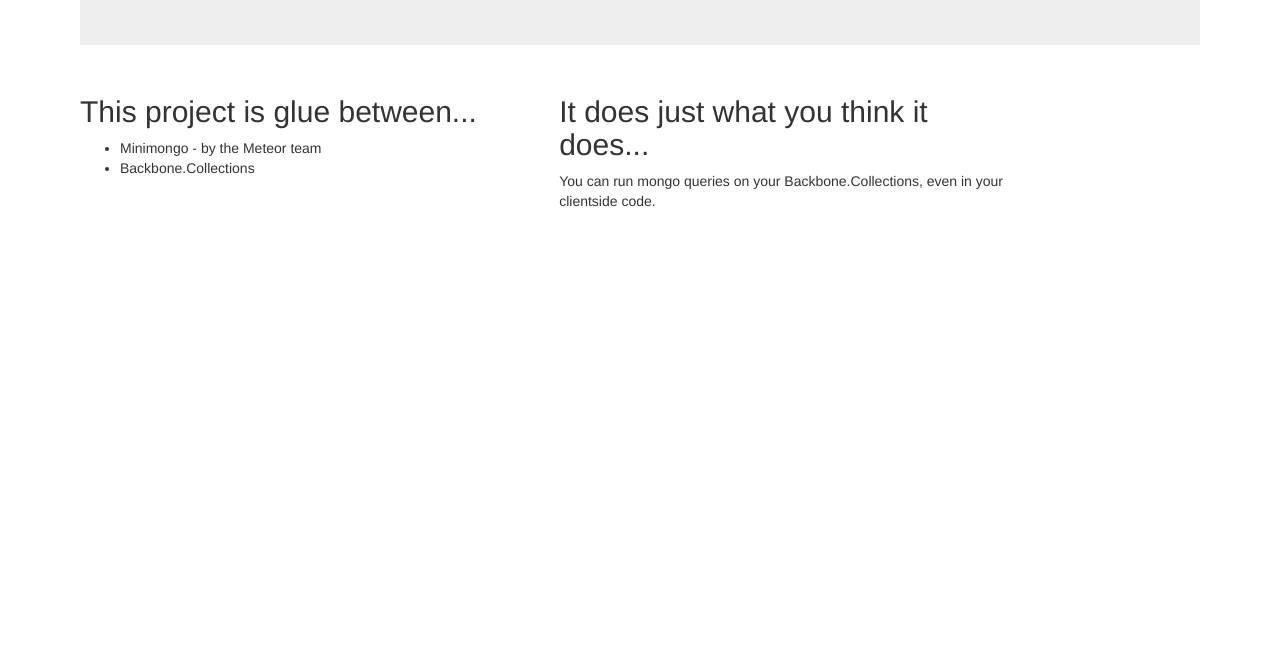
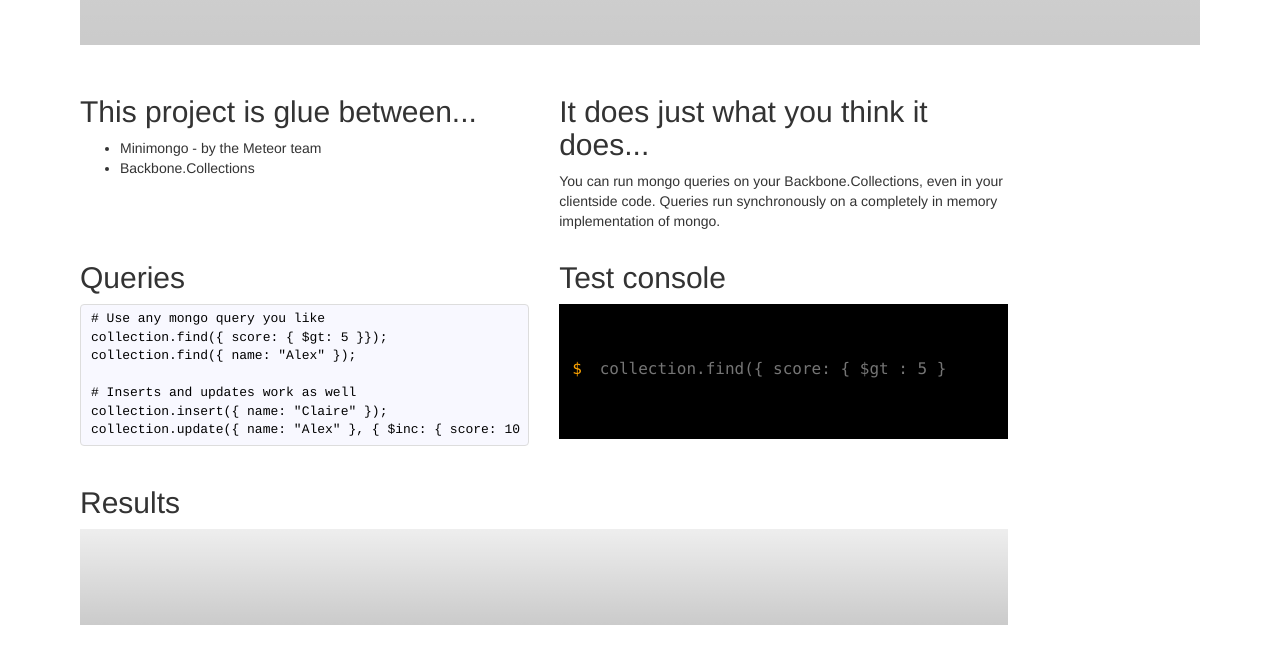
Before and after one commit to alexhancock/backbone-mongo, a website: page index.html in a window 1280 px wide. Shown: the part 579-1242 px from the top of the page. Before the commit the page ends 880 px from the top, so only its background shows below. Drawn offline with nearby package versions, Linux system fonts and the light colour scheme; files whose address does not match are found by name.

Commit message:
[docs] A basic test console for running queries WIP

```diff
--- a/components/app.css
+++ b/components/app.css
@@ -5,3 +5,40 @@
   padding-top: 15px;
   margin-bottom: -25px;
 }
+.jumbotron {
+
+  background-image: -webkit-linear-gradient(rgba(0,0,0,0), rgba(0,0,0,0.15));
+  box-shadow: inset 0 0<D-R> 0 rgba(0,0,0,0.25);
+  // text-shadow: 0 1px 3px #222;
+}
+pre, code {
+  background: #F8F8FF;
+  border: 1px solid #DDD;
+  padding: 5px 10px;
+  color: black;
+  margin-bottom: 20px;
+  font-family: courier;
+  overflow: hidden;
+}
+
+:focus{outline: none;}
+.console {
+  padding: 50px 0 0 0;
+  border: 1px solid black;
+  background: black;
+  height: 135px;
+}
+.console div.line {
+  background: transparent;
+}
+.console input, .console .prompt {
+  width: 80%;
+  margin: 1px 0 1px 10px;
+  border: none;
+  display: inline;
+  padding: 2px;
+  background: black;
+  color: orange;
+  font-size: 16px;
+  font-family: Monaco, monospace;
+}
--- a/index.html
+++ b/index.html
@@ -38,40 +38,45 @@
   <div class="col-5 col-lg-5 ">
     <h2>It does just what you think it does...</h2>
     <p>
-      You can run mongo queries on your Backbone.Collections, even in your clientside code.
+      You can run mongo queries on your Backbone.Collections, even in your clientside code. Queries run synchronously on a completely in memory implementation of mongo.
     </p>
   </div>
 </div>
 
-<!-- <div class="row">
-  <div class="col-8 col-lg-10 col-offset-1">
-    <h2>Test Console</h2>
+<div class="row">
+  <div class="col-5 col-lg-5 col-offset-1">
+    <h2>Queries</h2>
     <p>
-      There is a global defined on this page with some data. It's called "collection". Try out a query, for example...
-      <h4>
-        <code>collection.find({ score: { $gt: 5 }});</code>
-      </h4>
-      <h4>
-        <code>collection.find({ name: "Alex" });</code>
-      </h4>
+      <pre>
+# Use any mongo query you like
+collection.find({ score: { $gt: 5 }});
+collection.find({ name: "Alex" });
+
+# Inserts and updates work as well
+collection.insert({ name: "Claire" });
+collection.update({ name: "Alex" }, { $inc: { score: 10 } });</pre>
     </p>
-    <p>Update and insert operations work as well</p>
-    <h4>
-      <code>collection.insert({ name: "Claire" });</code>
-    </h4>
-    <h4>
-      <code>collection.update({ name: "Alex" }, { $inc: { score: 10 } });</code>
-    </h4>
   </div>
-  <div class="col-8 col-lg-10 col-offset-1">
-    <div class="jumbotron" contenteditable="true">
-        // Try an example query
-        // TODO
+  <div class="col-5 col-lg-5">
+    <h2>Test console</h2>
+    <div class="console">
+     <div class="line">
+      <span class="prompt"> $</span>
+      <input type="text" placeholder="collection.find({ score: { $gt : 5 } });" />
+     </div>
     </div>
   </div>
-</div> -->
+</div>
+<div class="row">
+  <div class="col-10 col-lg-10 col-offset-1">
+    <h2>Results</h2>
+    <div class="results jumbotron">
+    </div>
+  </div>
+</div>
 
 </body>
 <script data-main="app" src="node_modules/requirejs/require.js"></script>
+<script src="http://code.jquery.com/jquery-1.10.2.min.js"></script>
 <script src="components/require-config.js"></script>
 </html>
```
Also changed, not shown: app.js (+19 -0 lines), lib/selector.js.
